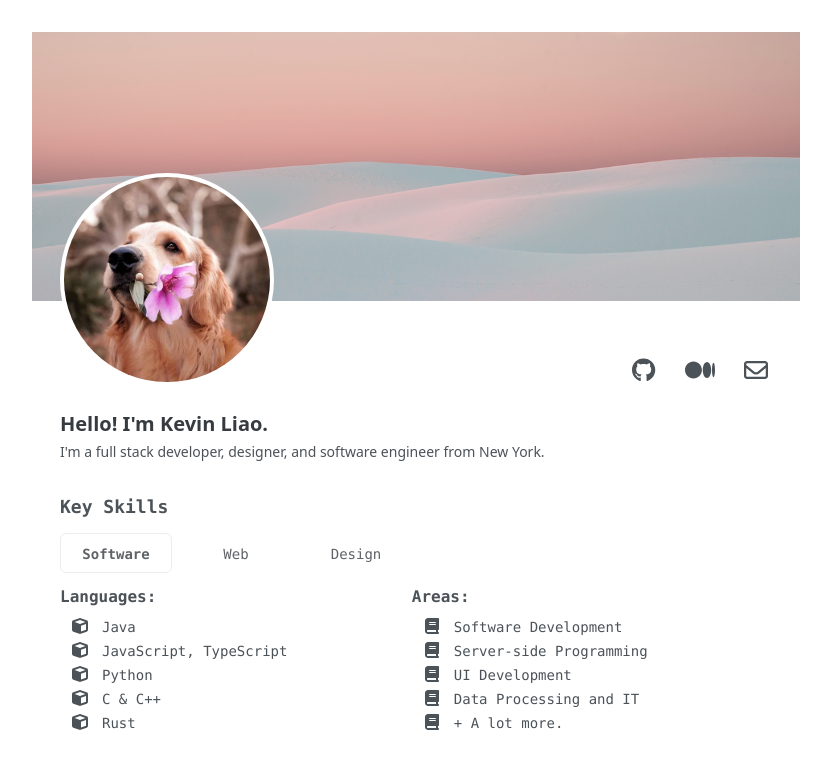
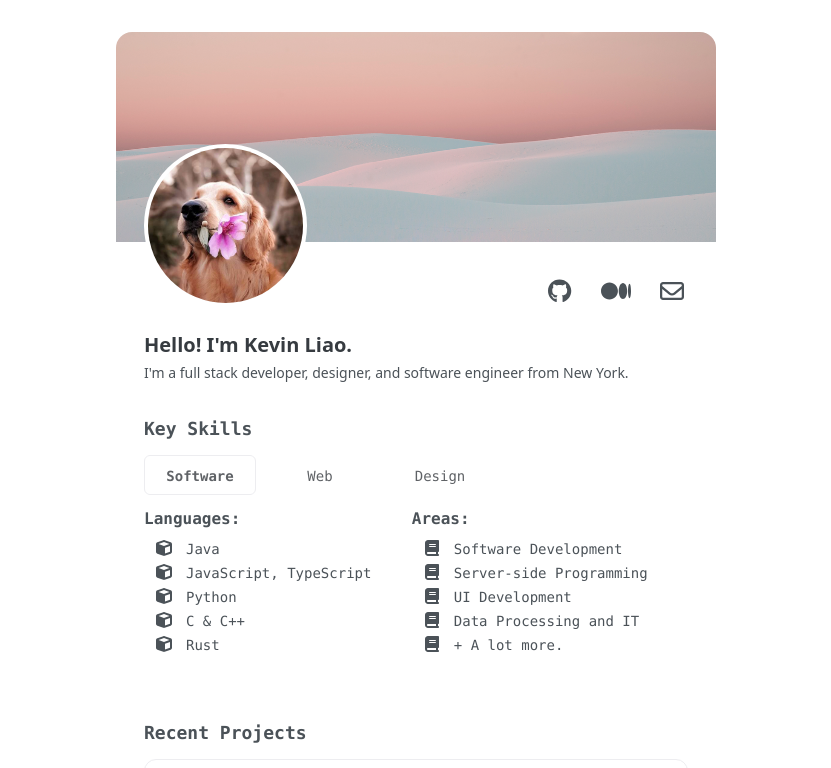
Before and after one commit to fvzy/zyy.sh, a Next.js app: page / in a window 1280 px wide. Shown: the top 768 px of the page, without its empty margins (224-1055 px from the left). Built offline with nearby package versions, Linux system fonts and the light colour scheme.

Commit message:
Layout changes at 600px

```diff
--- a/components/Wrapper.tsx
+++ b/components/Wrapper.tsx
@@ -1,7 +1,7 @@
 const Wrapper = ({ children }) => {
     return (
     <div className="md:pt-8">
-        <div className="max-w-[768px] mx-auto overflow-hidden">
+        <div className="max-w-[600px] mx-auto overflow-hidden md:rounded-2xl">
             {children}
         </div>
     </div>
--- a/tailwind.config.js
+++ b/tailwind.config.js
@@ -35,6 +35,9 @@ module.exports = {
             "inter": ["InterVariable", ...defaultTheme.fontFamily.sans],
             "mono": ["Fira CodeVariable", ...defaultTheme.fontFamily.mono],
         },
+        screens: {
+            "md": "600px"
+        }
 	},
 	plugins: [],
 };
```
